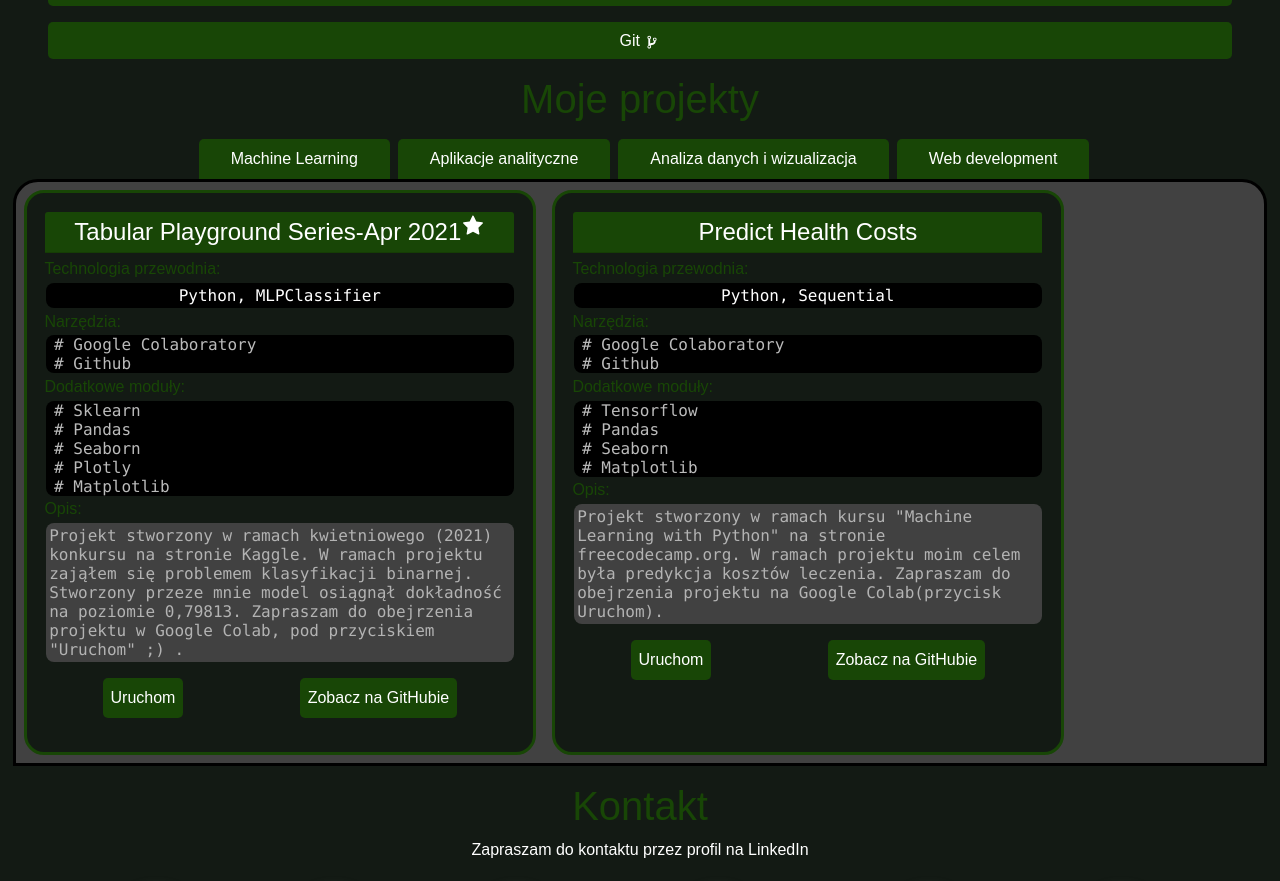
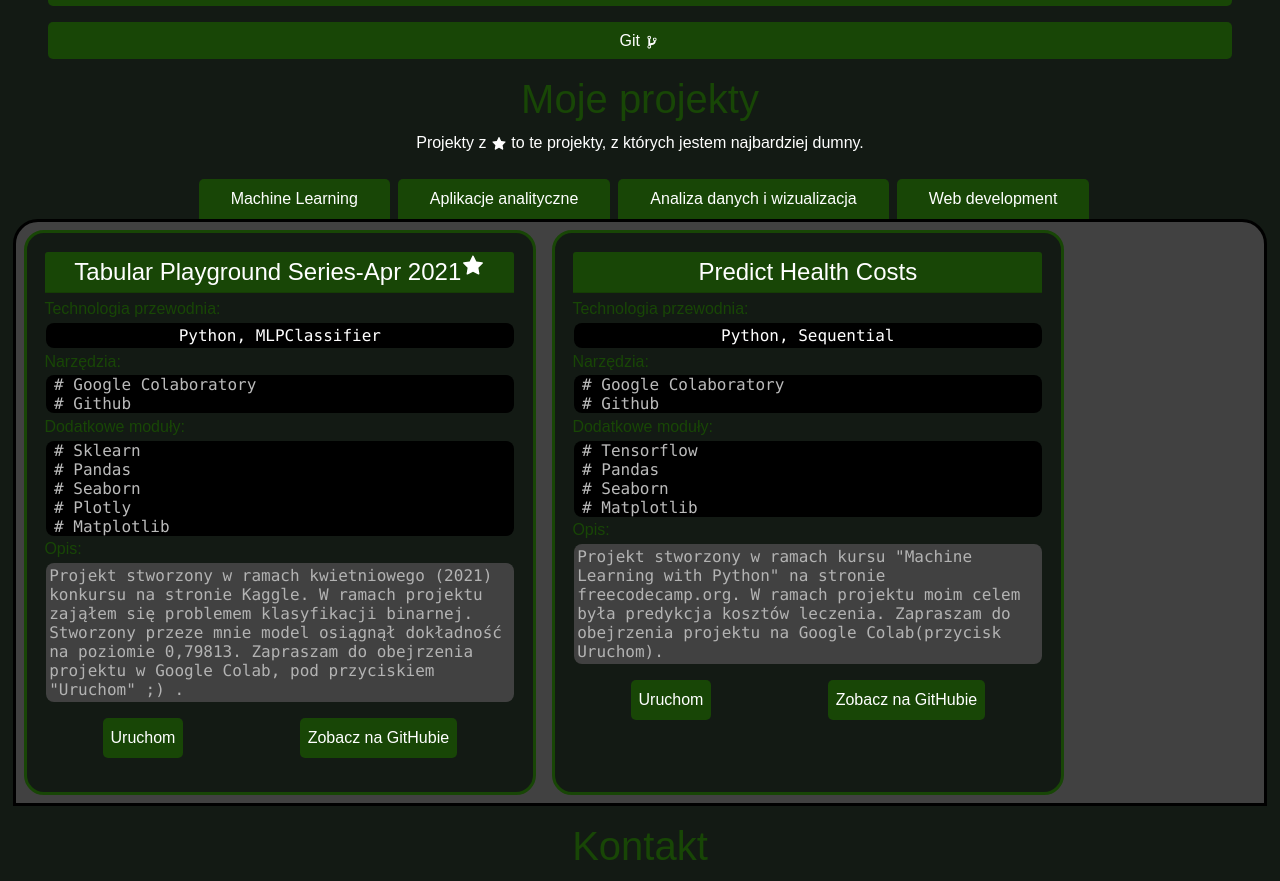
Before and after one commit to JakubPyt/website-about-me, a React (Create React App) app: page / in a window 1280 px wide. Shown: the part 1960-2841 px from the top of the page. Built offline with nearby package versions, Linux system fonts and the light colour scheme; a web font is replaced by a local one.

Commit message:
fixes/comment - projects with star

```diff
--- a/src/components/projects.css
+++ b/src/components/projects.css
@@ -7,6 +7,10 @@
 /* Component header */
 .projectsHeader{
     color: var(--main-color);
+    text-align: center;
+}
+.project-comment{
+    color: white;
     text-align: center;
 }
 /* ============== */
--- a/src/components/projects.js
+++ b/src/components/projects.js
@@ -1,6 +1,7 @@
 import React from "react";
 import "./projects.css";
 import { ProjectsCards } from "./projects-cards";
+import {AiFillStar} from "react-icons/ai";
 class Projects extends React.Component {
   constructor(props) {
     super(props);
@@ -67,8 +68,8 @@ class Projects extends React.Component {
             Buttons call toggle container function for them category
             Toggle container function change state for category to true, and for other categories to false
         */}
-
         <h1 className="projectsHeader">Moje projekty</h1>
+        <p className="project-comment">Projekty z <AiFillStar /> to te projekty, z których jestem najbardziej dumny.</p>
         <div className="switchButtons">
           <button onClick={this.toggleContainerML.bind(this)} className="switchButton">
             Machine Learning
```
